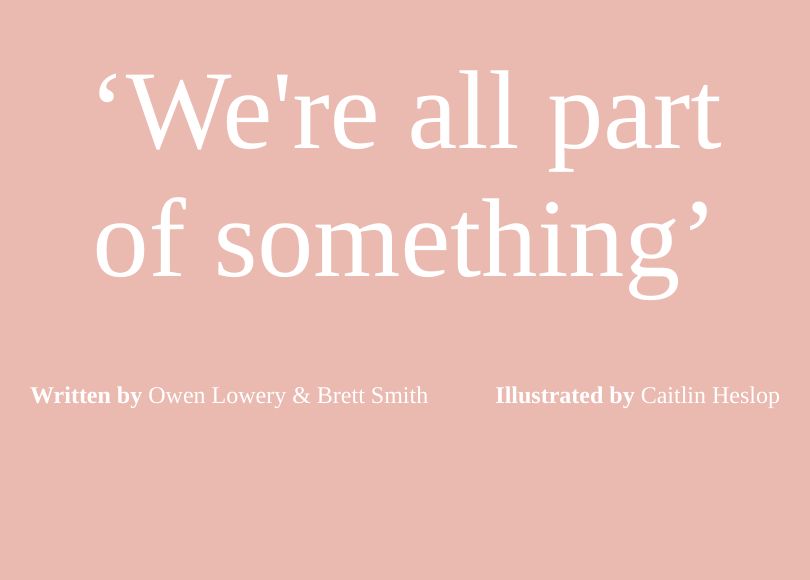
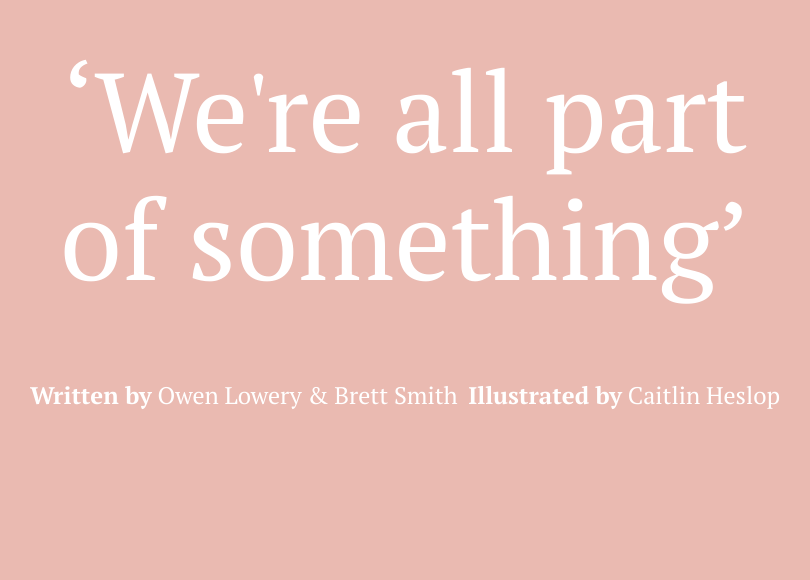
Before and after one commit to gilbertVirgo/druk, a plain HTML site: page story-1/index.html in a window 1280 px wide. Shown: the part 220-800 px from the top of the page, without its empty margins (235-1045 px from the left). Drawn offline with Linux system fonts and the light colour scheme.

Commit message:
added fonts

```diff
--- a/base.scss
+++ b/base.scss
@@ -1,3 +1,5 @@
+@import url("https://fonts.googleapis.com/css?family=PT+Serif:400,700&display=swap");
+
 html,
 body {
 	overflow-x: hidden;
```
Also changed, not shown: story-1/css/main.css, story-2/css/main.css, 2 other files.
